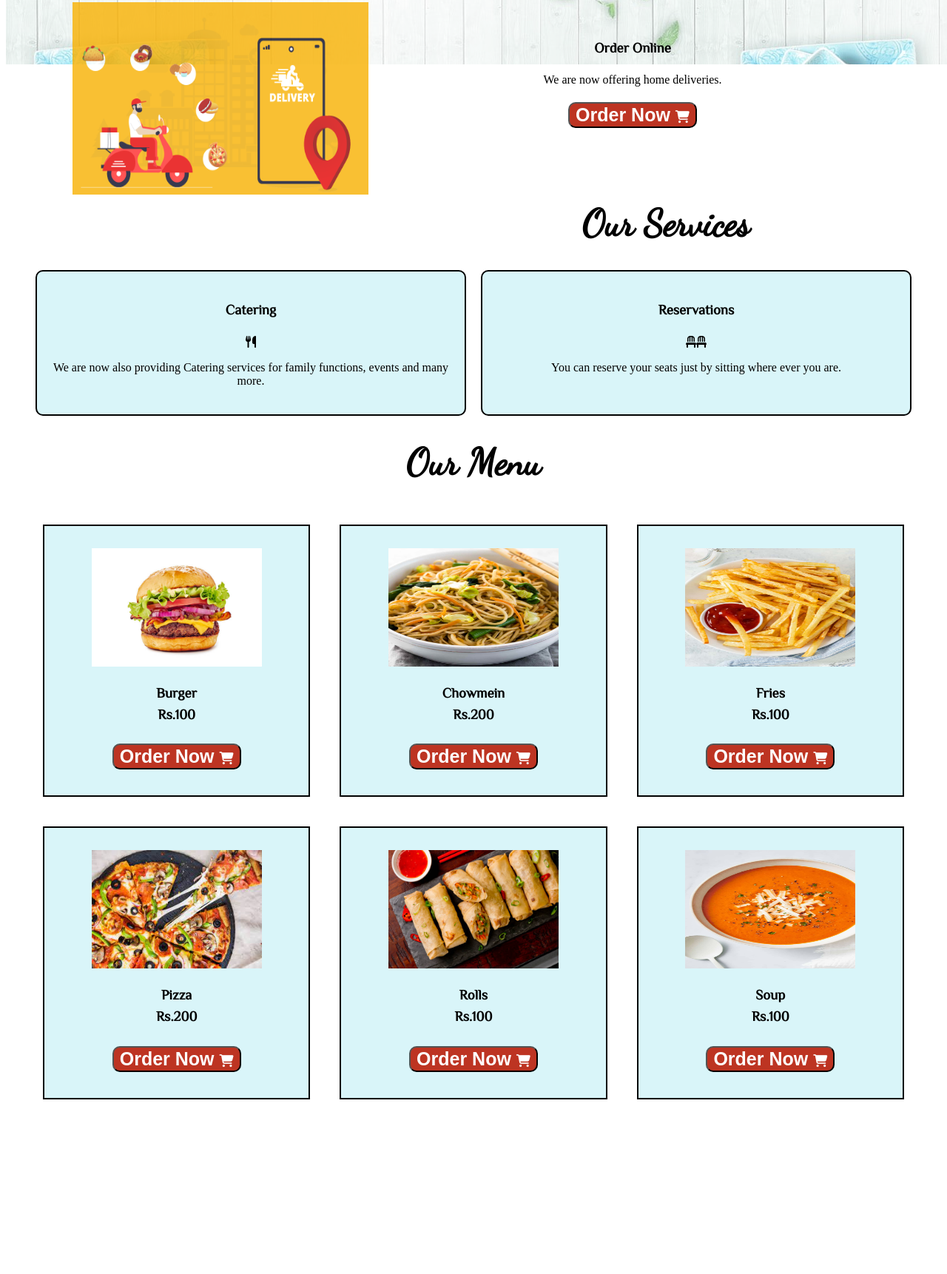
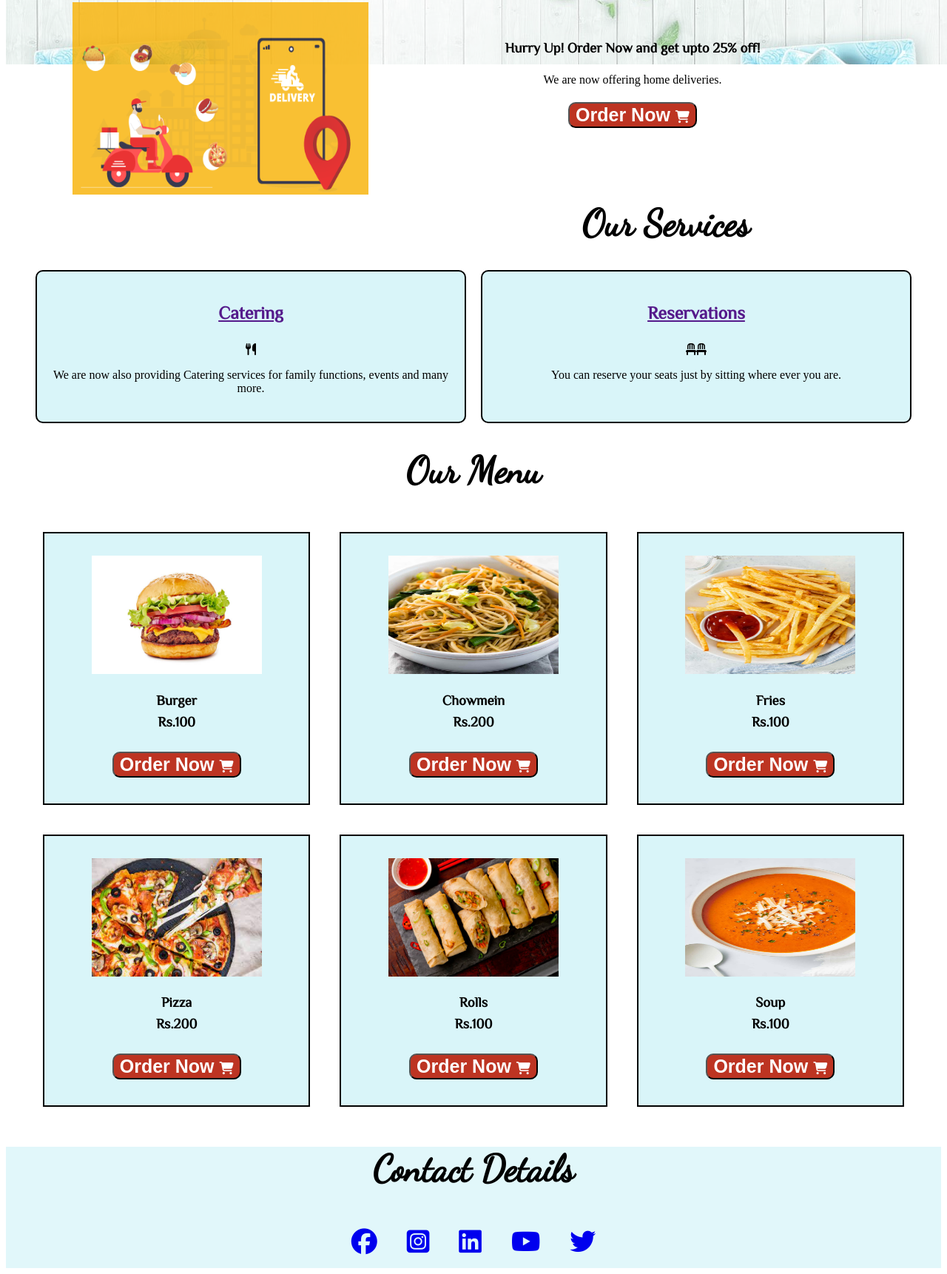
Before and after one commit to yuvika09/Restaurant-Site, a plain HTML site: page project.html in a window 1280 px wide. Shown: the part 321-2043 px from the top of the page at 74% size. Before the commit the page ends 1835 px from the top, so only its background shows below. Drawn offline with Linux system fonts and the light colour scheme; a web font is replaced by a local one.

Commit message:
Added some files

```diff
--- a/new1.css
+++ b/new1.css
@@ -52,7 +52,9 @@ h1 {
     text-align: center;
     font-size: 50px;
 }
-
+h2 {
+    font-family: 'El Messiri', sans-serif;
+}
 h3 {
     text-align: center;
     font-family: 'El Messiri', sans-serif;
@@ -94,10 +96,11 @@ h3 {
     font-size: 25px;
     font-weight: bold;
 }
-#btn:hover{
+
+#btn:hover {
     background-color: white;
-    color:rgb(189, 52, 34);
-    font-size: 28px;
+    color: rgb(189, 52, 34);
+    /* font-size: 26px; */
 }
 
 .container {
@@ -128,6 +131,20 @@ h3 {
 }
 
 .img {
-    width:230px;
-    height:160px;
+    width: 230px;
+    height: 160px;
 }
+
+#cont {
+    text-align: center;
+}
+
+#cont i {
+    text-align: center;
+    margin: 18px;
+    font-size: 35px;
+}
+
+footer {
+    background-color: rgba(136, 224, 235, 0.253);
+}
--- a/project.html
+++ b/project.html
@@ -34,7 +34,7 @@
     <main>
         <img src="online-food.jpg" id="online">
         <div id="order">
-            <h3>Order Online</h3>
+            <h3>Hurry Up! Order Now and get upto 25% off!</h3>
             <p>We are now offering home deliveries.</p>
             <button id="btn">Order Now <i class="fas fa-shopping-cart" style="font-size: 17px;"></i></button>
         </div>
@@ -43,12 +43,16 @@
     <div class="container">
 
         <div class="box">
-            <h3>Catering</h3>
+            <a href="">
+                <h2>Catering</h2>
+            </a>
             <i class="fas fa-utensils"></i>
             <p>We are now also providing Catering services for family functions, events and many more.</p>
         </div>
         <div class="box">
-            <h3>Reservations</h3>
+            <a href="">
+                <h2>Reservations</h2>
+            </a>
             <i class="fas fa-chair"></i><i class="fas fa-chair"></i>
             <p>You can reserve your seats just by sitting where ever you are.</p>
         </div>
@@ -56,26 +60,43 @@
     <h1>Our Menu</h1>
     <div class="container">
         <div class="menuitem"><img src="bur.jpg" class="img">
-            <h3>Burger<br>Rs.100</h3><button id="btn">Order Now <i class="fas fa-shopping-cart" style="font-size: 17px;"></i></button>
+            <h3>Burger<br>Rs.100</h3><button id="btn">Order Now <i class="fas fa-shopping-cart"
+                    style="font-size: 17px;"></i></button>
         </div>
         <div class="menuitem"><img src="cho.jpg" class="img">
-            <h3>Chowmein<br>Rs.200</h3><button id="btn">Order Now <i class="fas fa-shopping-cart" style="font-size: 17px;"></i></button>
+            <h3>Chowmein<br>Rs.200</h3><button id="btn">Order Now <i class="fas fa-shopping-cart"
+                    style="font-size: 17px;"></i></button>
         </div>
         <div class="menuitem"><img src="fri.jpg" class="img">
-            <h3>Fries<br>Rs.100</h3><button id="btn">Order Now <i class="fas fa-shopping-cart" style="font-size: 17px;"></i></button>
+            <h3>Fries<br>Rs.100</h3><button id="btn">Order Now <i class="fas fa-shopping-cart"
+                    style="font-size: 17px;"></i></button>
         </div>
     </div>
     <div class="container">
         <div class="menuitem"><img src="piz.jpg" class="img">
-            <h3>Pizza<br>Rs.200</h3><button id="btn">Order Now <i class="fas fa-shopping-cart" style="font-size: 17px;"></i></button>
+            <h3>Pizza<br>Rs.200</h3><button id="btn">Order Now <i class="fas fa-shopping-cart"
+                    style="font-size: 17px;"></i></button>
         </div>
         <div class="menuitem"><img src="roll.jpg" class="img">
-            <h3>Rolls<br>Rs.100</h3><button id="btn">Order Now <i class="fas fa-shopping-cart" style="font-size: 17px;"></i></button>
+            <h3>Rolls<br>Rs.100</h3><button id="btn">Order Now <i class="fas fa-shopping-cart"
+                    style="font-size: 17px;"></i></button>
         </div>
         <div class="menuitem"><img src="soup.jpg" class="img">
-            <h3>Soup<br>Rs.100</h3><button id="btn">Order Now <i class="fas fa-shopping-cart" style="font-size: 17px;"></i></button>
+            <h3>Soup<br>Rs.100</h3><button id="btn">Order Now <i class="fas fa-shopping-cart"
+                    style="font-size: 17px;"></i></button>
         </div>
     </div>
+    <footer>
+        <h1>Contact Details</h1>
+        <div id="cont">
+            <a href="https://www.facebook.com/" target="_blank"><i class="fab fa-facebook"></i></a>
+            <a href="https://www.instagram.com/" target="_blank"><i class="fab fa-instagram-square"></i></a>
+            <a href="https://www.linkedin.com/" target="_blank"><i class="fab fa-linkedin"></i></a>
+            <a href="https://www.youtube.com/" target="_blank"><i class="fab fa-youtube"></i></a>
+            <a href="https://twitter.com/" target="_blank"><i class="fab fa-twitter"></i></a>
+        </div>
+    </footer>
+
 </body>
 
 </html>
```
